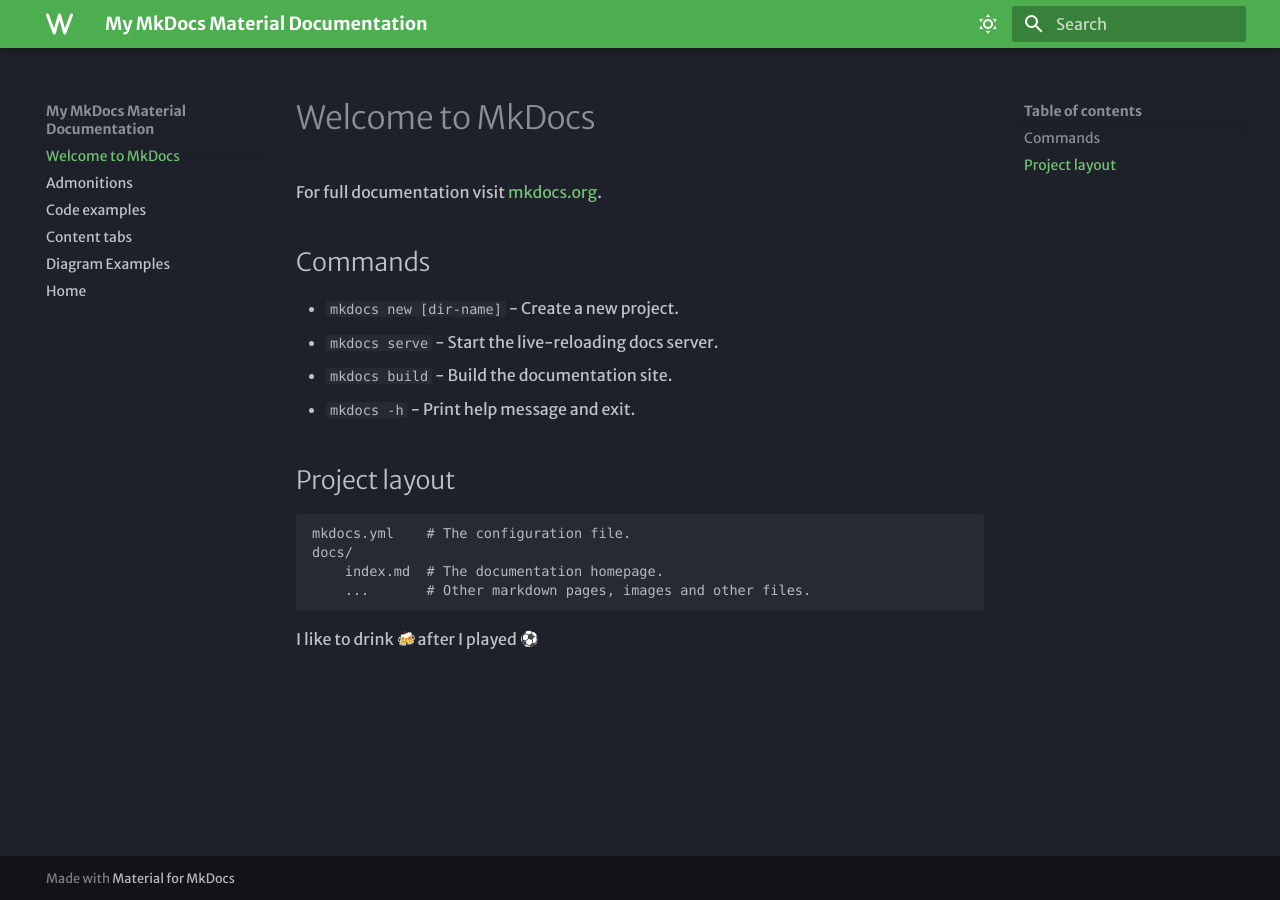
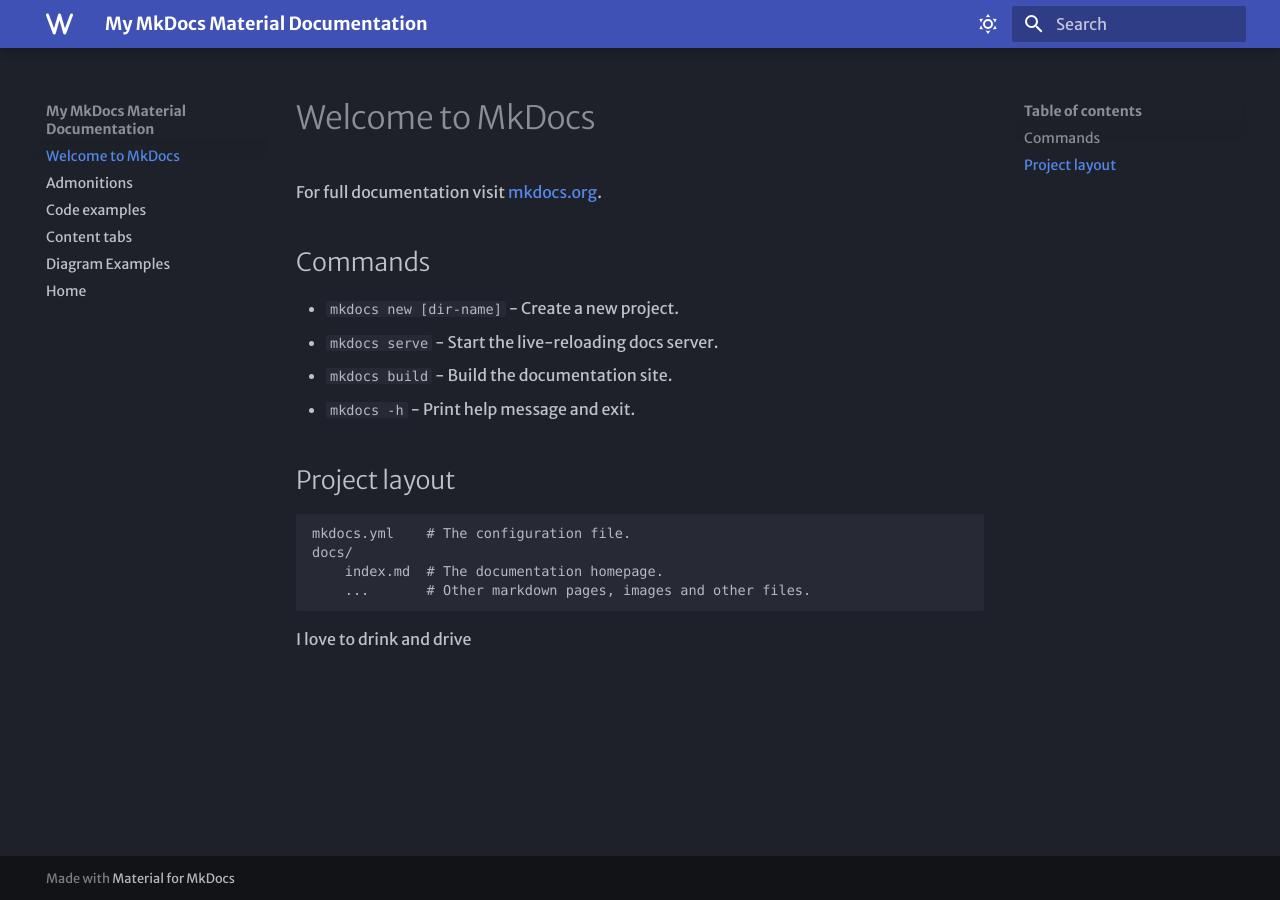
Before and after one commit to andrew-solomko/mkdocs-material-tutorial-andrew, an MkDocs documentation site: the page built from docs/index.md, in a window 1280 px wide. Built offline with MkDocs 1.6.1 and Material for MkDocs 9.7.7, drawn with Linux system fonts in a browser that asks for light colours; emoji names are drawn with the system emoji font; some web fonts are replaced.

Commit message:
- Change color

```diff
--- a/docs/index.md
+++ b/docs/index.md
@@ -16,4 +16,4 @@
         index.md  # The documentation homepage.
         ...       # Other markdown pages, images and other files.
 
-I like to drink :beers: after I played :soccer:
+I love to drink and drive
--- a/mkdocs.yml
+++ b/mkdocs.yml
@@ -13,16 +13,16 @@
       toggle:
         icon: material/weather-sunny
         name: Dark mode
-      primary: green
-      accent: deep purple
+      primary: indigo
+      accent: purple
 
     # Light Mode
-    - scheme: default
+    - scheme: slate
       toggle:
         icon: material/weather-night
         name: Light mode
-      primary: blue
-      accent: deep orange
+      primary: indigo
+      accent: purple
 
 markdown_extensions:
   - attr_list
```
